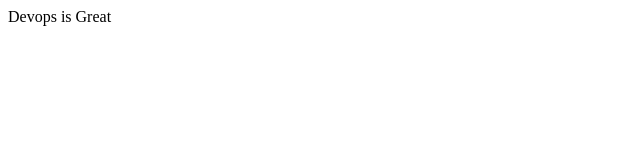
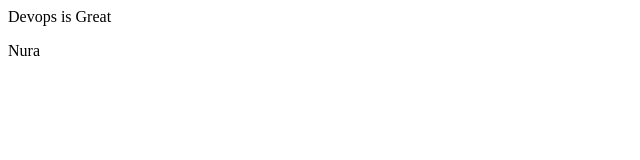
Before and after one commit to nurakim/devops-git, a plain HTML site: page index.html in a window 1280 px wide. Shown: the full height of the page, 0-640 px from the left. Drawn offline with Linux system fonts and the light colour scheme.

Commit message:
added name

```diff
--- a/index.html
+++ b/index.html
@@ -1 +1,2 @@
 <h> Devops is Great</h>
+<p>Nura</p>
```
